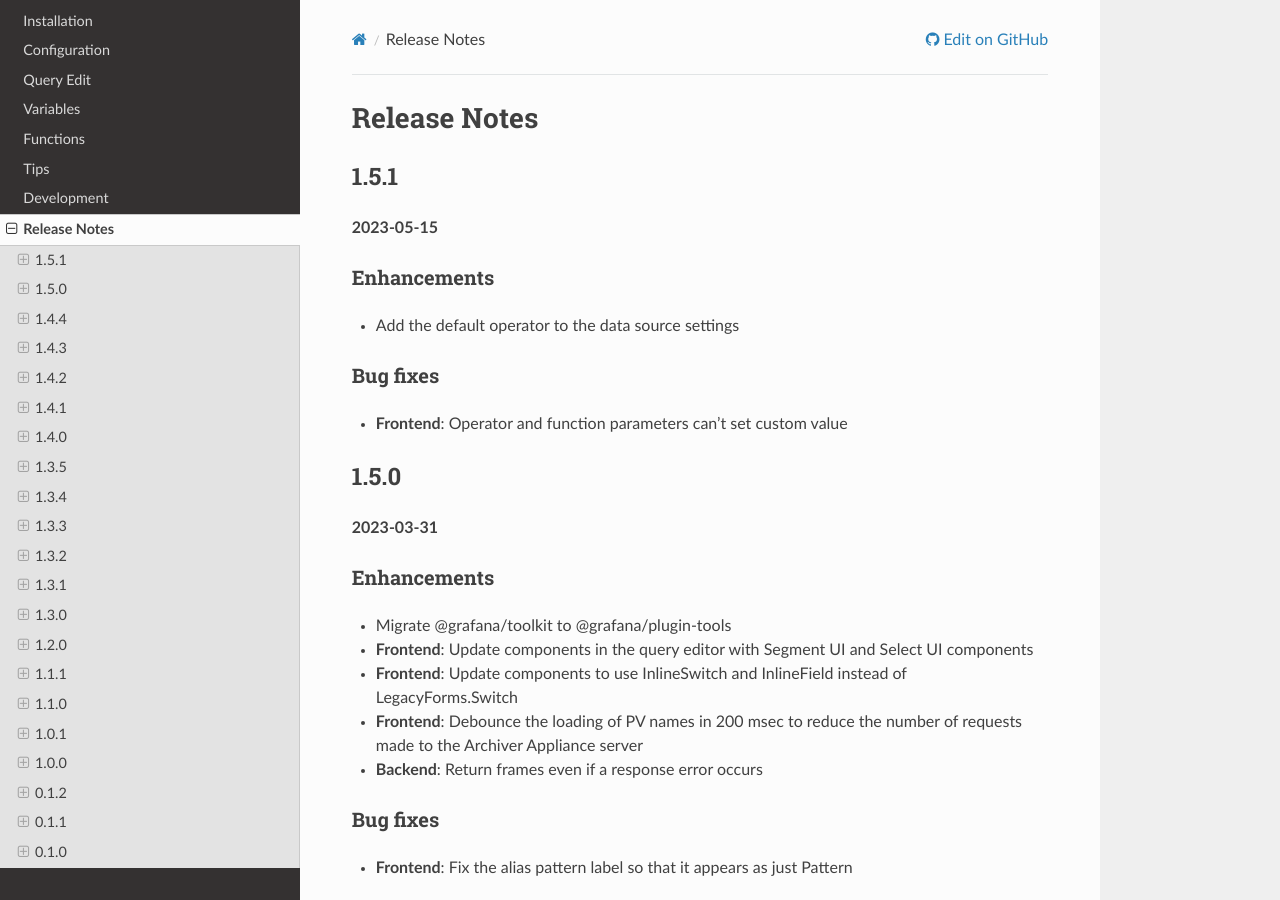
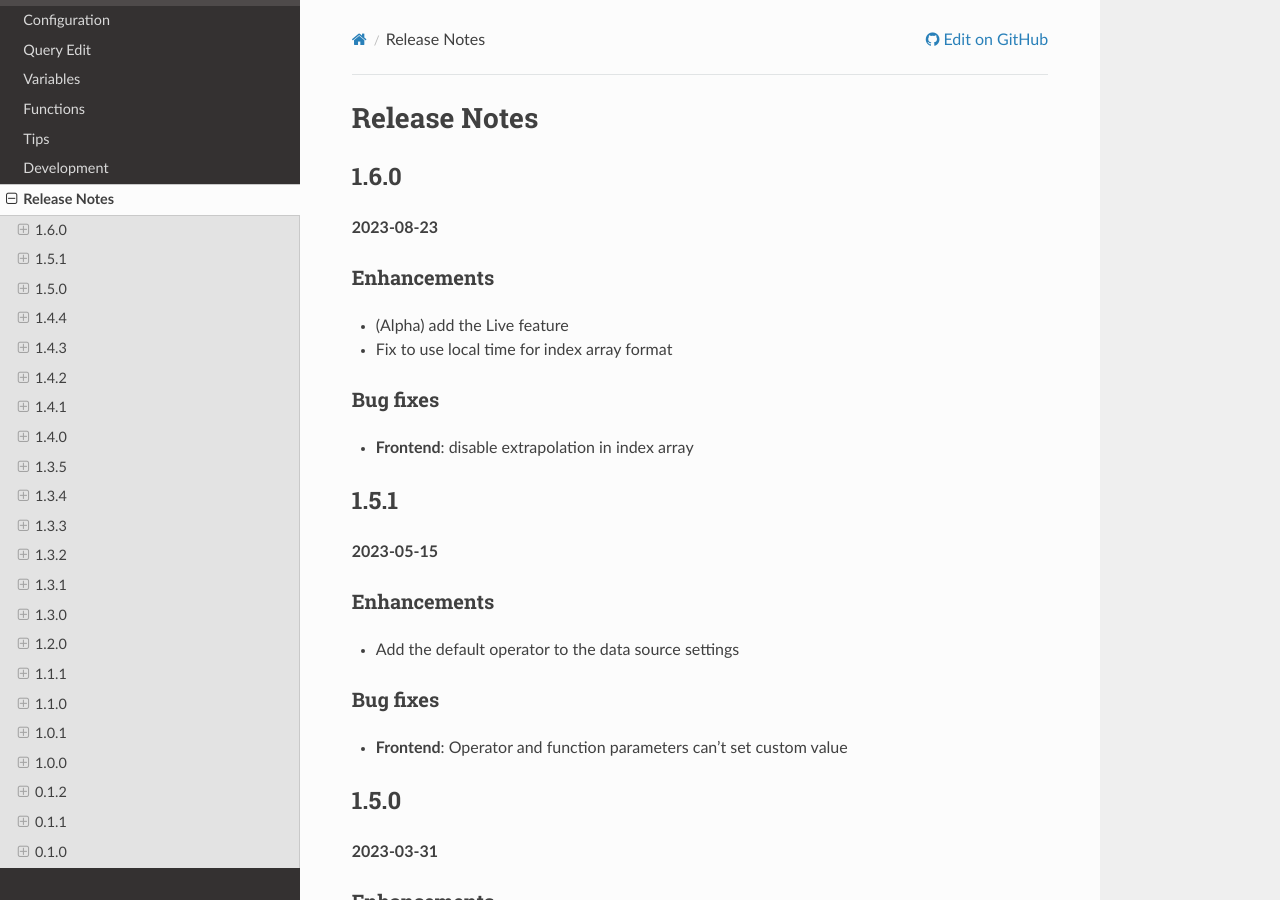
Before and after one commit to sasaki77/archiverappliance-datasource, a Sphinx documentation site: the page built from docs/releases.md, in a window 1280 px wide and 900 px high. Built offline with Sphinx 7.4.7 and the Read the Docs theme 2.0.0, drawn with Linux system fonts in a browser that asks for light colours.

Commit message:
REL: update for 1.6.0 release

```diff
--- a/docs/releases.md
+++ b/docs/releases.md
@@ -1,4 +1,15 @@
 # Release Notes
+## 1.6.0
+
+**2023-08-23**
+
+### Enhancements
+- (Alpha) add the Live feature
+- Fix to use local time for index array format
+
+### Bug fixes
+- **Frontend**: disable extrapolation in index array
+
 ## 1.5.1
 
 **2023-05-15**
--- a/package.json
+++ b/package.json
@@ -2,7 +2,7 @@
   "name": "sasaki77-archiver-appliance",
   "alerting": true,
   "private": true,
-  "version": "1.5.1",
+  "version": "1.6.0",
   "description": "ArchiverAppliance",
   "main": "index.js",
   "scripts": {
```
Also changed, not shown: CHANGELOG.md (+9 -0 lines).
